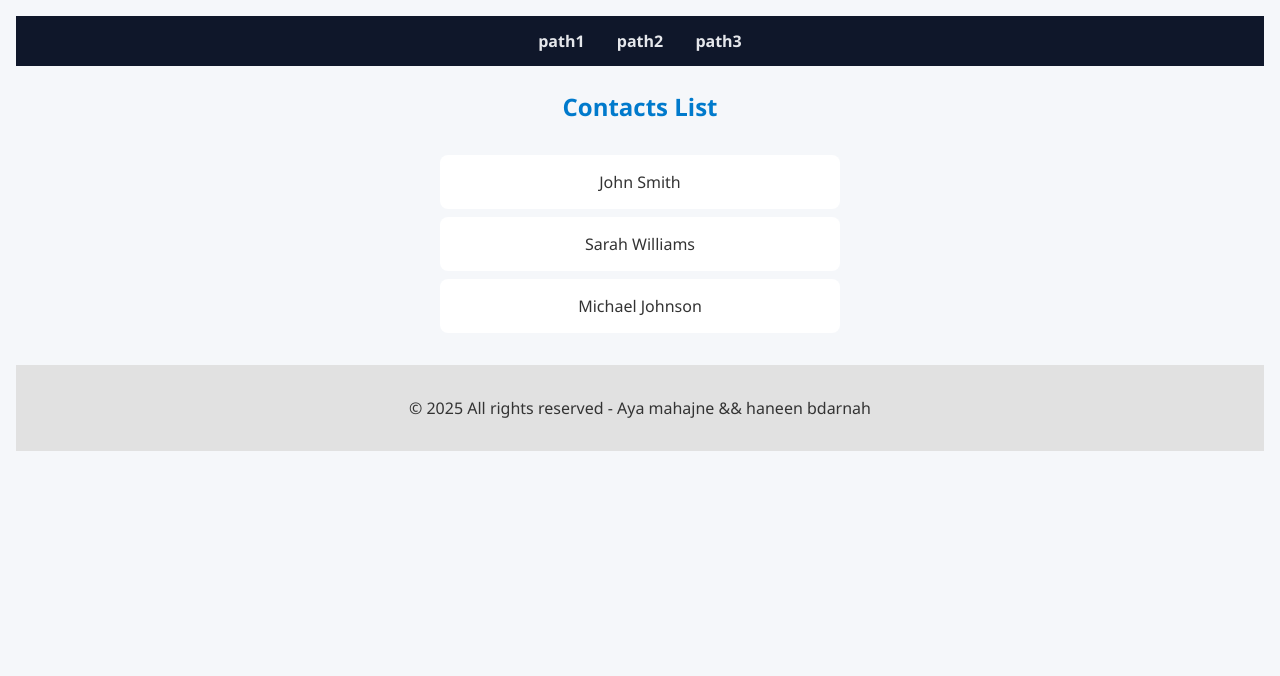
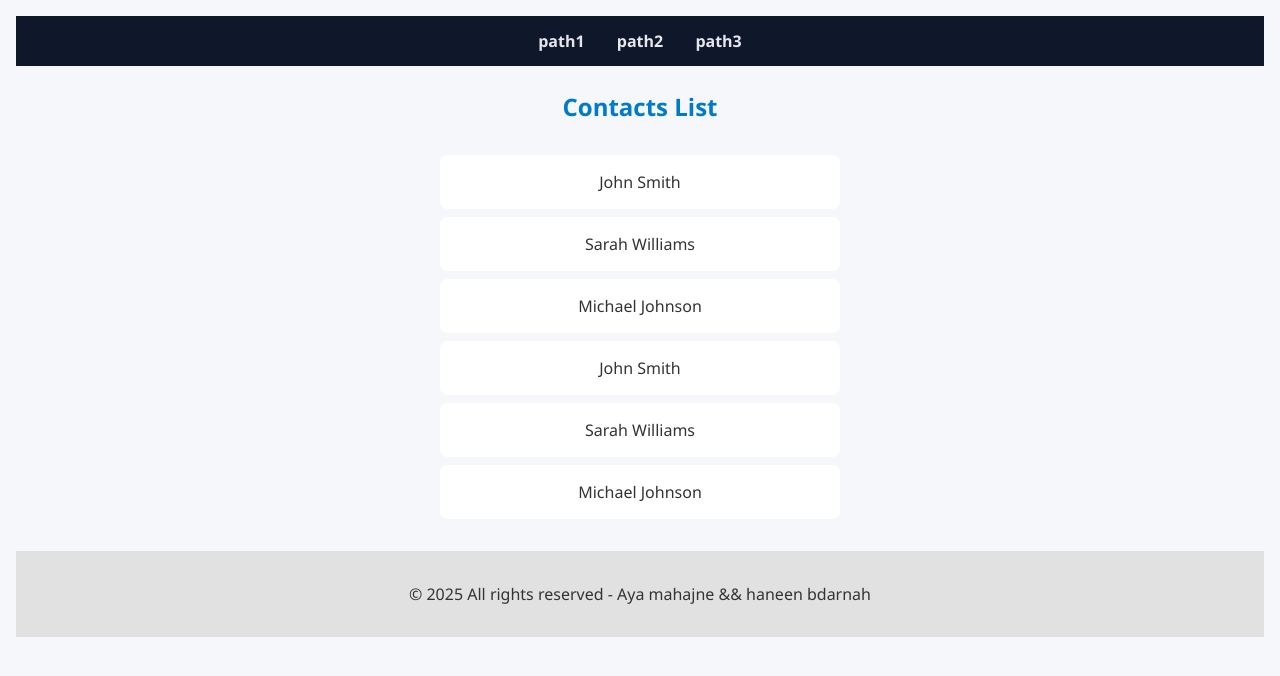
Before and after one commit to abedkelany2/projcet.js, a plain HTML site: page index3.html in a window 1280 px wide. Drawn offline with Linux system fonts and the light colour scheme.

Commit message:
Add files via upload

```diff
--- a/index3.html
+++ b/index3.html
@@ -159,6 +159,6 @@
   <footer>
     <p>&copy; 2025 All rights reserved - Aya mahajne && haneen bdarnah</p>
   </footer>
-
+  <script src="js_3.js"></script>
 </body>
 </html>
```
